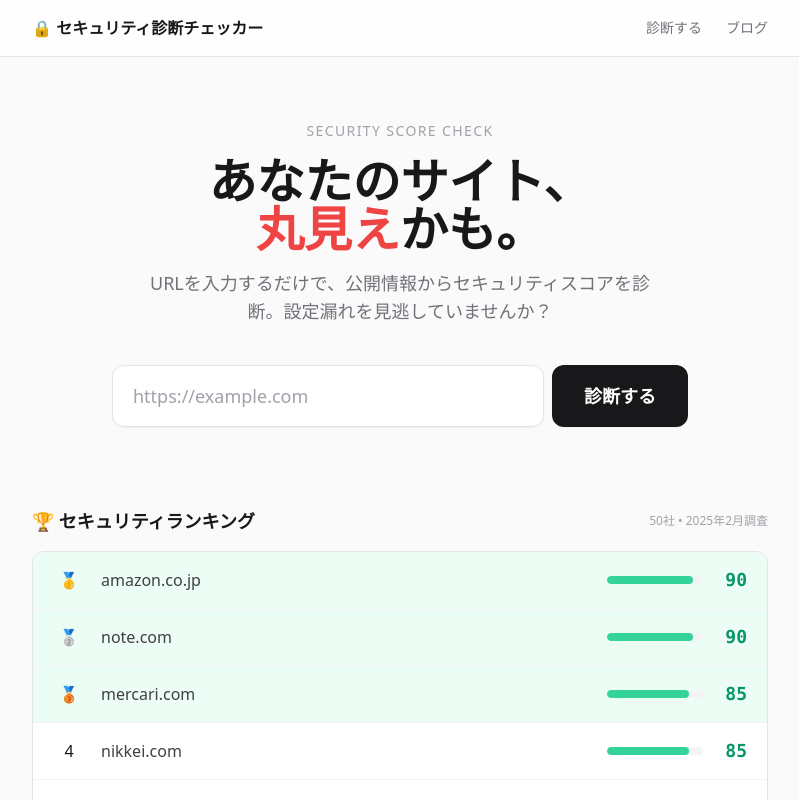
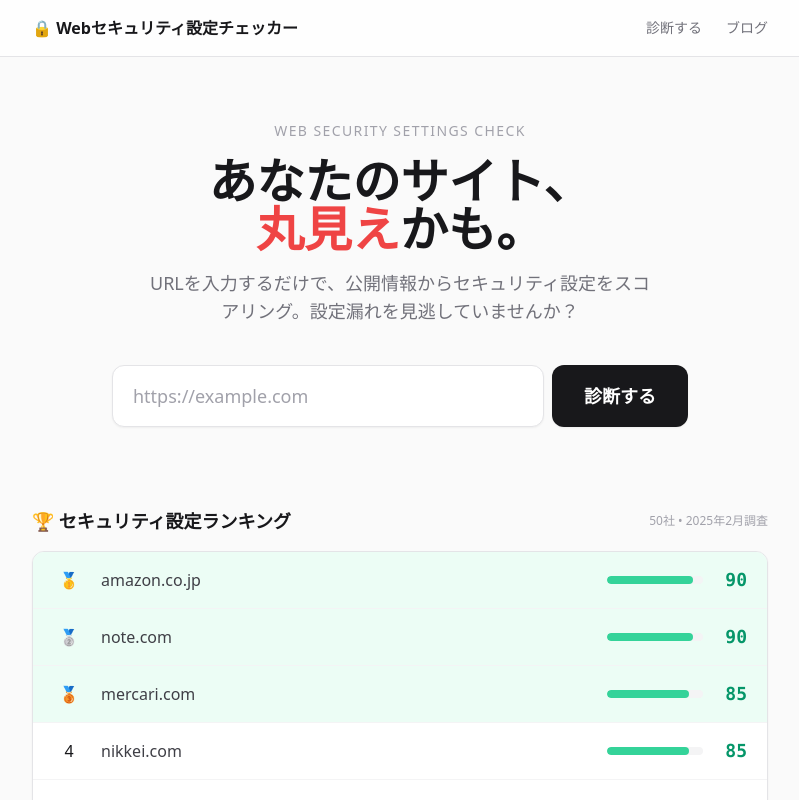
Before and after one commit to okkuso/security-checker, a Next.js app: page / in a window 1280 px wide. Shown: the top 800 px of the page, without its empty margins (240-1039 px from the left). Built offline with nearby package versions, Linux system fonts and the light colour scheme.

Commit message:
「セキュリティ診断」→「セキュリティ設定チェック」に文言統一

```diff
--- a/src/app/blog/page.tsx
+++ b/src/app/blog/page.tsx
@@ -3,8 +3,8 @@ import { articles } from "@/content/articles";
 import type { Metadata } from "next";
 
 export const metadata: Metadata = {
-  title: "セキュリティ知識ベース｜HTTPS・HSTS・CSP・SPF・DMARC解説",
-  description: "HTTPS、HSTS、CSP、SPF、DMARCなどWebセキュリティの基礎知識を非エンジニアにもわかりやすく解説。セキュリティ対策の第一歩に。",
+  title: "セキュリティ設定の知識ベース｜HTTPS・HSTS・CSP・SPF・DMARC解説",
+  description: "HTTPS、HSTS、CSP、SPF、DMARCなどWebセキュリティ設定の基礎知識を非エンジニアにもわかりやすく解説。セキュリティ対策の第一歩に。",
   alternates: {
     canonical: "/blog",
   },
--- a/src/app/layout.tsx
+++ b/src/app/layout.tsx
@@ -3,9 +3,9 @@ import Link from "next/link";
 import Script from "next/script";
 import "./globals.css";
 
-const siteName = "セキュリティ診断チェッカー";
-const siteUrl = "https://security-check-site.net"; // TODO: 本番ドメイン決定後に変更
-const siteDescription = "URLを入力するだけでWebサイトのセキュリティをスコアリング。HTTPS・HSTS・CSP・SPF・DMARCなど10項目を無料診断。日本企業50社のランキングも公開中。";
+const siteName = "Webセキュリティ設定チェッカー";
+const siteUrl = "https://security-check-site.net";
+const siteDescription = "URLを入力するだけでWebサイトのセキュリティ設定をスコアリング。HTTPS・HSTS・CSP・SPF・DMARCなど10項目を無料チェック。日本企業50社のランキングも公開中。";
 
 export const metadata: Metadata = {
   metadataBase: new URL(siteUrl),
--- a/src/app/page.tsx
+++ b/src/app/page.tsx
@@ -39,13 +39,13 @@ export default function Home() {
     <main className="max-w-3xl mx-auto px-4 py-16">
       {/* Hero */}
       <section className="text-center mb-20">
-        <p className="text-sm font-medium text-zinc-400 tracking-widest uppercase mb-4">Security Score Check</p>
+        <p className="text-sm font-medium text-zinc-400 tracking-widest uppercase mb-4">Web Security Settings Check</p>
         <h1 className="text-4xl sm:text-5xl font-bold mb-4 text-zinc-900">
           あなたのサイト、<br />
           <span className="text-red-500">丸見え</span>かも。
         </h1>
         <p className="text-zinc-500 text-lg mb-10 max-w-lg mx-auto">
-          URLを入力するだけで、公開情報からセキュリティスコアを診断。設定漏れを見逃していませんか？
+          URLを入力するだけで、公開情報からセキュリティ設定をスコアリング。設定漏れを見逃していませんか？
         </p>
 
         <form onSubmit={handleSubmit} className="flex gap-2 max-w-xl mx-auto">
@@ -68,7 +68,7 @@ export default function Home() {
       {/* Ranking */}
       <section>
         <div className="flex items-center justify-between mb-4">
-          <h2 className="text-lg font-semibold text-zinc-900">🏆 セキュリティランキング</h2>
+          <h2 className="text-lg font-semibold text-zinc-900">🏆 セキュリティ設定ランキング</h2>
           <span className="text-xs text-zinc-400">{rankingsData.length}社 • 2025年2月調査</span>
         </div>
         <div className="bg-white border border-zinc-200 rounded-xl overflow-hidden shadow-sm">
@@ -126,7 +126,7 @@ export default function Home() {
 
       {/* Footer */}
       <footer className="text-center text-zinc-400 text-xs mt-16 pt-6 border-t border-zinc-200">
-        本診断は公開情報に基づく設定状況の確認であり、安全性を保証・否定するものではありません。
+        本チェックは公開情報に基づくセキュリティ設定の確認であり、Webサイトの安全性を保証・否定するものではありません。
       </footer>
     </main>
   );
--- a/src/app/result/page.tsx
+++ b/src/app/result/page.tsx
@@ -101,7 +101,7 @@ function ScanAnimation({ onComplete, result }: { onComplete: () => void; result:
         <div className="inline-flex items-center justify-center w-16 h-16 rounded-full bg-zinc-100 mb-4">
           <div className="w-8 h-8 border-3 border-zinc-300 border-t-zinc-900 rounded-full animate-spin" />
         </div>
-        <h2 className="text-xl font-bold text-zinc-900 mb-1">セキュリティ診断中</h2>
+        <h2 className="text-xl font-bold text-zinc-900 mb-1">セキュリティ設定チェック中</h2>
         <p className="text-zinc-400 text-sm">10項目をチェックしています...</p>
       </div>
 
@@ -385,7 +385,7 @@ export default function ResultPage() {
       </Suspense>
 
       <footer className="text-center text-zinc-400 text-xs mt-8 border-t border-zinc-200 pt-6">
-        本診断は公開情報に基づく設定状況の確認であり、安全性を保証・否定するものではありません。
+        本チェックは公開情報に基づくセキュリティ設定の確認であり、Webサイトの安全性を保証・否定するものではありません。
       </footer>
     </main>
   );
--- a/src/content/articles.ts
+++ b/src/content/articles.ts
@@ -11,8 +11,8 @@ export interface Article {
 const cta = `
 <div class="not-prose bg-zinc-100 rounded-xl p-6 mt-8">
   <h3 class="font-bold text-lg mb-2">あなたのサイトは大丈夫？</h3>
-  <p class="text-zinc-600 mb-4">無料でセキュリティスコアをチェックできます。</p>
-  <a href="/" class="inline-block px-6 py-3 bg-zinc-900 text-white rounded-lg font-bold hover:bg-zinc-800">今すぐ診断する →</a>
+  <p class="text-zinc-600 mb-4">無料でセキュリティ設定をチェックできます。</p>
+  <a href="/" class="inline-block px-6 py-3 bg-zinc-900 text-white rounded-lg font-bold hover:bg-zinc-800">今すぐチェックする →</a>
 </div>`;
 
 export const articles: Article[] = [
```
